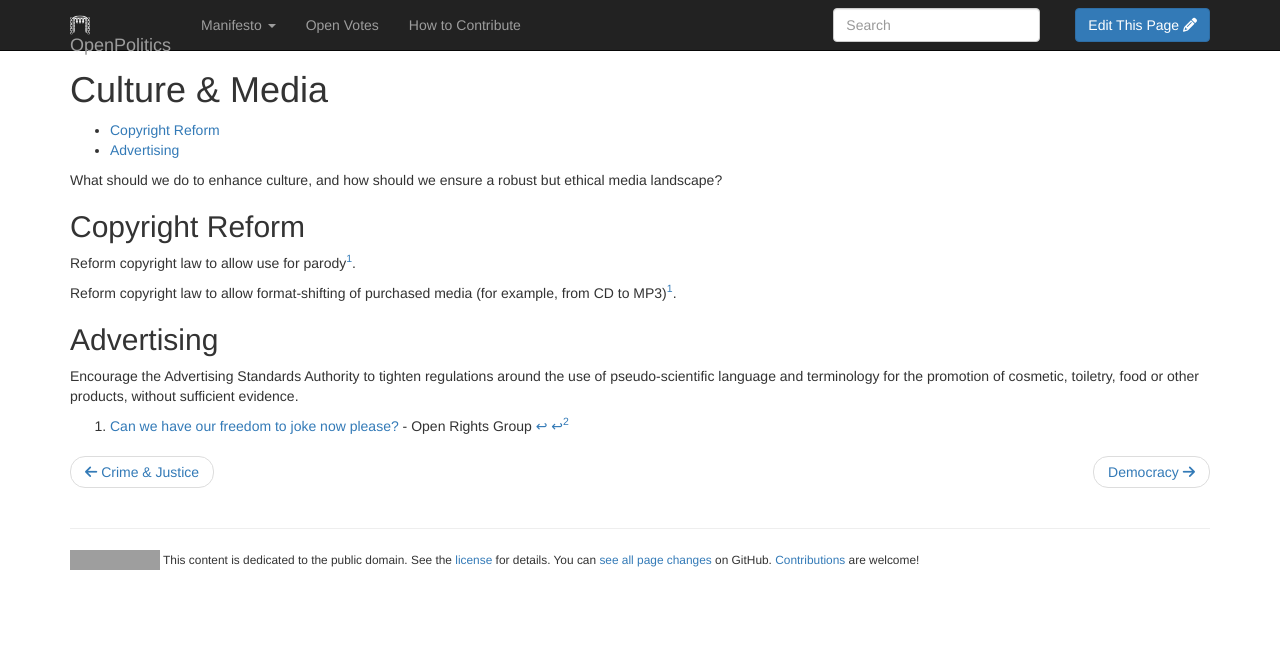
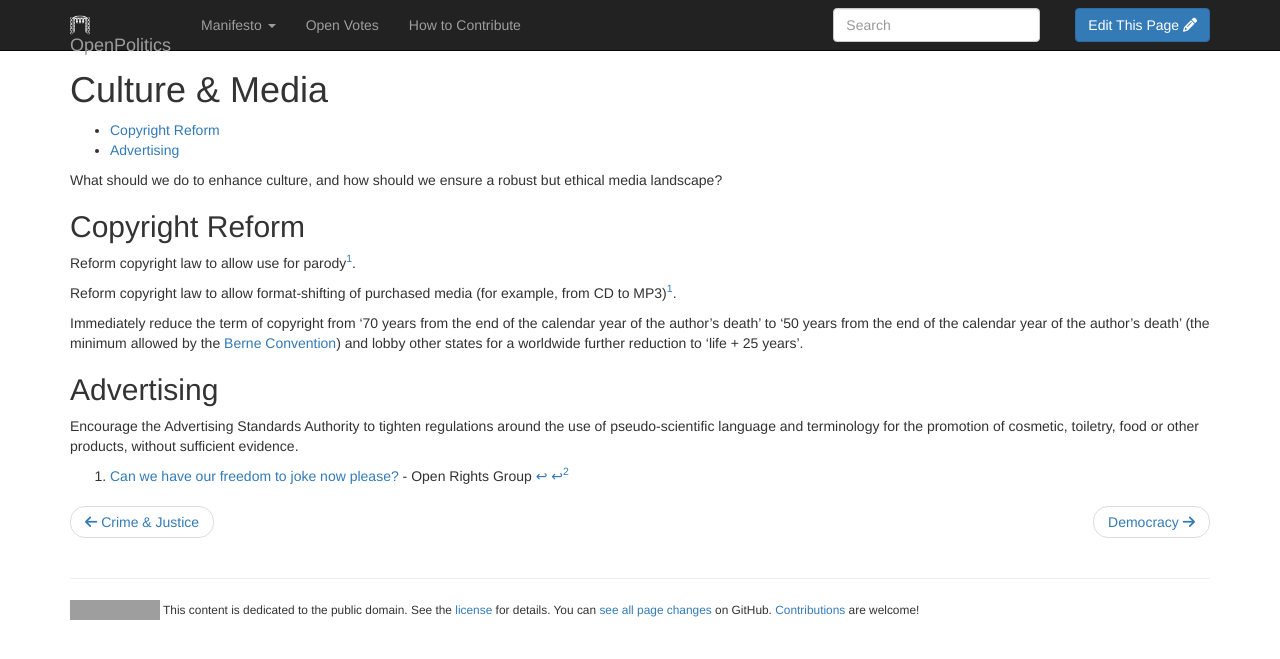
Before and after one commit to openpolitics/manifesto, a Jekyll site: the page built from manifesto/culture.md, in a window 1280 px wide. Shown: the top 659 px of the page. Built offline with Jekyll 4.4.1, drawn with Linux system fonts in a browser that asks for light colours; nearby versions of some CDN libraries; library files that are not in the unit come from our copies; grey boxes are pictures that could not be loaded.

Commit message:
Update culture.md
Reduce copyright terms

```diff
--- a/manifesto/culture.md
+++ b/manifesto/culture.md
@@ -14,6 +14,8 @@ Reform copyright law to allow use for parody[^1].
 
 Reform copyright law to allow format-shifting of purchased media (for example, from CD to MP3)[^1].
 
+Immediately reduce the term of copyright from '70 years from the end of the calendar year of the author's death' to '50 years from the end of the calendar year of the author's death' (the minimum allowed by the [Berne Convention](http://en.wikipedia.org/wiki/Berne_Convention_for_the_Protection_of_Literary_and_Artistic_Works)) and lobby other states for a worldwide further reduction to 'life + 25 years'.
+
 ## Advertising
 
 Encourage the Advertising Standards Authority to tighten regulations around the use of pseudo-scientific language and terminology for the promotion of cosmetic, toiletry, food or other products, without sufficient evidence.
```
